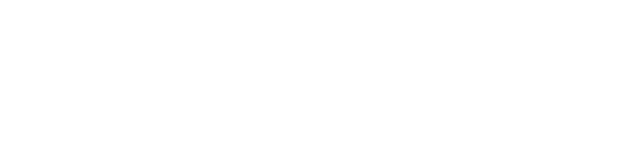
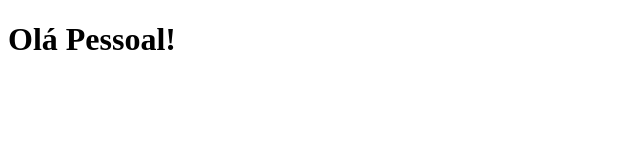
Before and after one commit to Eronice/git_ocean, a plain HTML site: page index.html in a window 1280 px wide. Shown: the whole page, without its empty margins (0-640 px from the left). Drawn offline with Linux system fonts and the light colour scheme.

Commit message:
Crrige mensagem na tela inicial
Corrige mensagem de OláPessoal na tela inicial

```diff
--- a/index.html
+++ b/index.html
@@ -5,6 +5,7 @@
     <title>Minha página</title>
 </head>
 <body>
+    <h1>Olá Pessoal!</h1>
 
 </body>
 </html>
```
